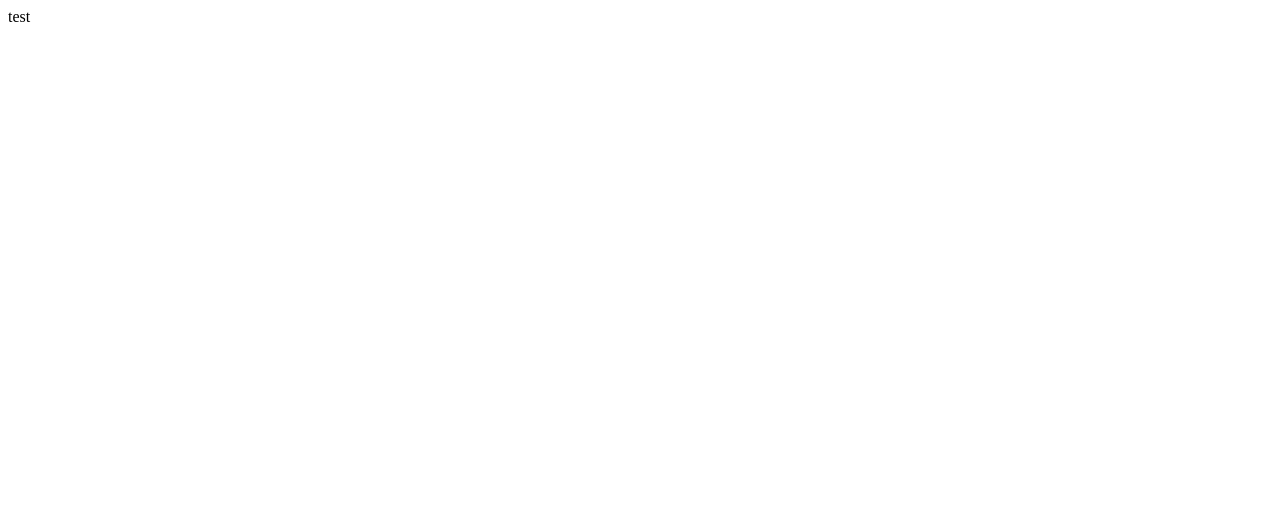
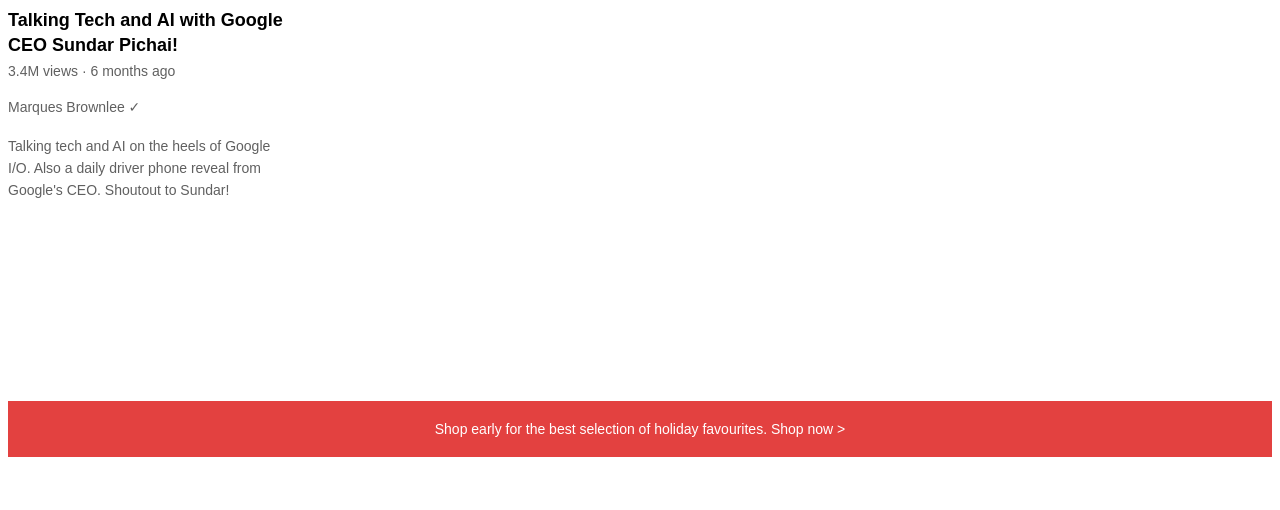
Before and after one commit to petermendoza/practice-website, a plain HTML site: page exercises/text.html in a window 1280 px wide. Drawn offline with Linux system fonts and the light colour scheme.

Commit message:
2 hours of HTML/CSS video guide

```diff
--- a/exercises/text.html
+++ b/exercises/text.html
@@ -1 +1,33 @@
-<p>test</p>
+<!DOCTYPE html>
+<html lang="en">
+<head>
+  <meta charset="UTF-8">
+  <meta http-equiv="X-UA-Compatible" content="IE=edge">
+  <meta name="viewport" content="width=device-width, initial-scale=1.0">
+  <title>Text Practice</title>
+  <link rel="stylesheet" href="\styles/text.css">
+</head>
+<body>
+
+<p class="video-title">
+  Talking Tech and AI with Google CEO Sundar Pichai!
+</p>
+
+<p class="video-stats">
+  3.4M views &#183 6 months ago
+</p>
+
+<p class="video-author">
+  Marques Brownlee &#10003
+</p>
+
+<p class="video-description">
+  Talking tech and AI on the heels of Google I/O. Also a daily driver phone reveal from Google's CEO. Shoutout to Sundar!
+</p>
+
+<p class="apple-text">
+  Shop early for the best selection of holiday favourites. <span class="shop-now">Shop now &#62;</span>
+</p>
+
+</body>
+</html>
--- /dev/null
+++ b/styles/text.css
@@ -0,0 +1,48 @@
+p {
+    font-family: Arial;
+    margin-top: 0;
+    margin-bottom: 0;
+}
+
+.video-title {
+    font-weight: bold;
+    font-size: 18px;
+    width: 280px;
+    line-height: 25px;
+    margin-bottom: 5px;
+}
+
+.video-stats {
+    font-size: 14px;
+    color: #606060;
+    margin-bottom: 20px;
+}
+
+.video-author {
+    font-size: 14px;
+    color: #606060;
+    margin-bottom: 20px;
+}
+
+.video-description {
+    font-size: 14px;
+    color: #606060;
+    width: 280px;
+    line-height: 22px;
+    margin-bottom: 200px;
+}
+
+.apple-text {
+    margin-bottom: 50px;
+    font-size: 14px;
+    background-color: #e34140;
+    color: white;
+    text-align: center;
+    padding-top: 20px;
+    padding-bottom: 20px;
+}
+
+.shop-now:hover {
+    text-decoration: underline;
+    cursor: pointer;
+}
```
Also changed, not shown: exercises/5d.html (added, +26 -0 lines), exercises/buttons.html (+15 -70 lines), styles/buttons.css (added, +71 -0 lines), website.html (+6 -13 lines).
